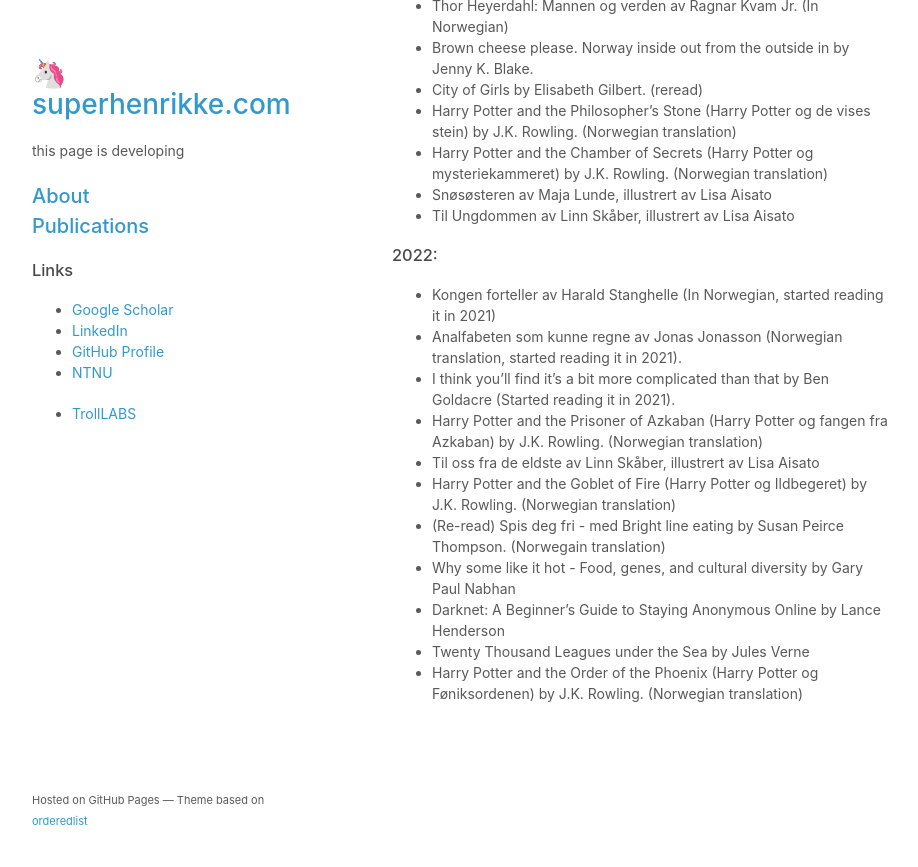
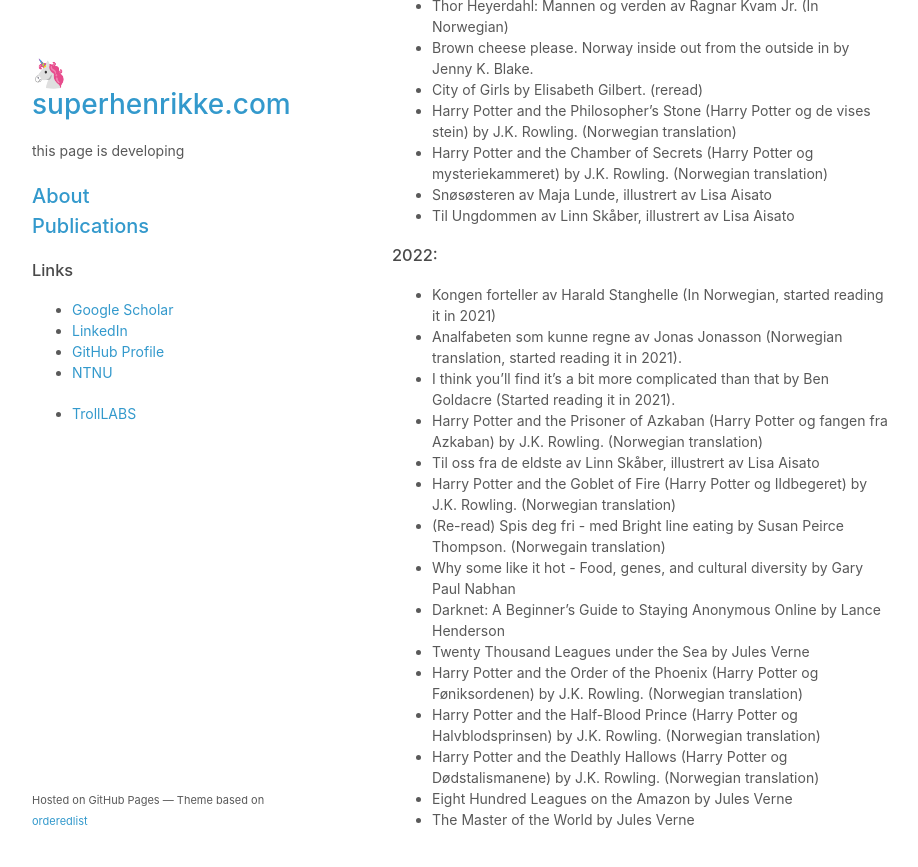
Before and after one commit to superhenrikke/superhenrikke.github.io, a Jekyll site: the page built from books.md, in a window 1280 px wide and 900 px high, scrolled down 1013 px. Shown: the top 867 px of the window, without its empty margins (178-1096 px from the left). Built offline with Jekyll 4.4.1, drawn with Linux system fonts in a browser that asks for light colours; our own code applies the rules of GitHub Pages for plain Markdown files; a script that is not in the unit is left out.

Commit message:
Update books.md

```diff
--- a/books.md
+++ b/books.md
@@ -48,3 +48,7 @@
 - Darknet: A Beginner's Guide to Staying Anonymous Online by Lance Henderson
 - Twenty Thousand Leagues under the Sea by Jules Verne
 - Harry Potter and the Order of the Phoenix (Harry Potter og Føniksordenen) by J.K. Rowling. (Norwegian translation)
+- Harry Potter and the Half-Blood Prince (Harry Potter og Halvblodsprinsen) by J.K. Rowling. (Norwegian translation)
+- Harry Potter and the Deathly Hallows (Harry Potter og Dødstalismanene) by J.K. Rowling. (Norwegian translation)
+- Eight Hundred Leagues on the Amazon by Jules Verne
+- The Master of the World by Jules Verne
```
